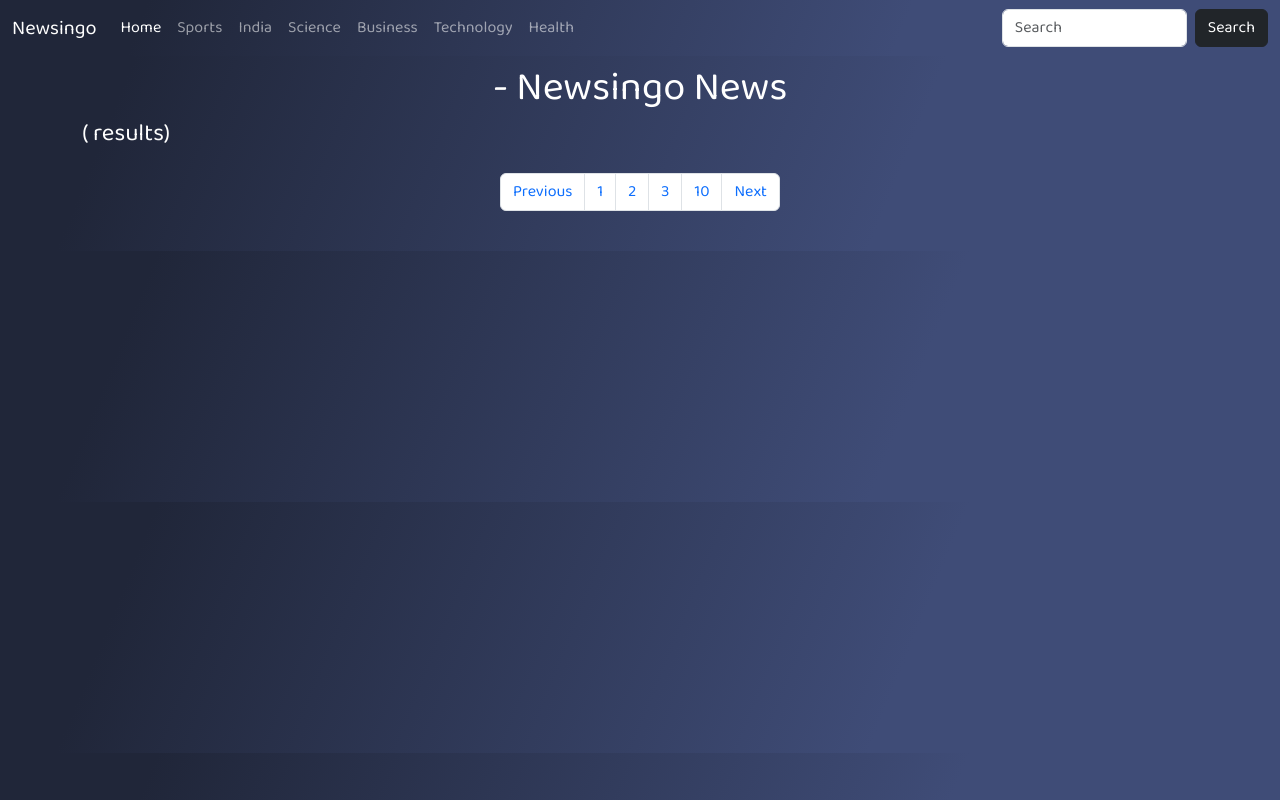
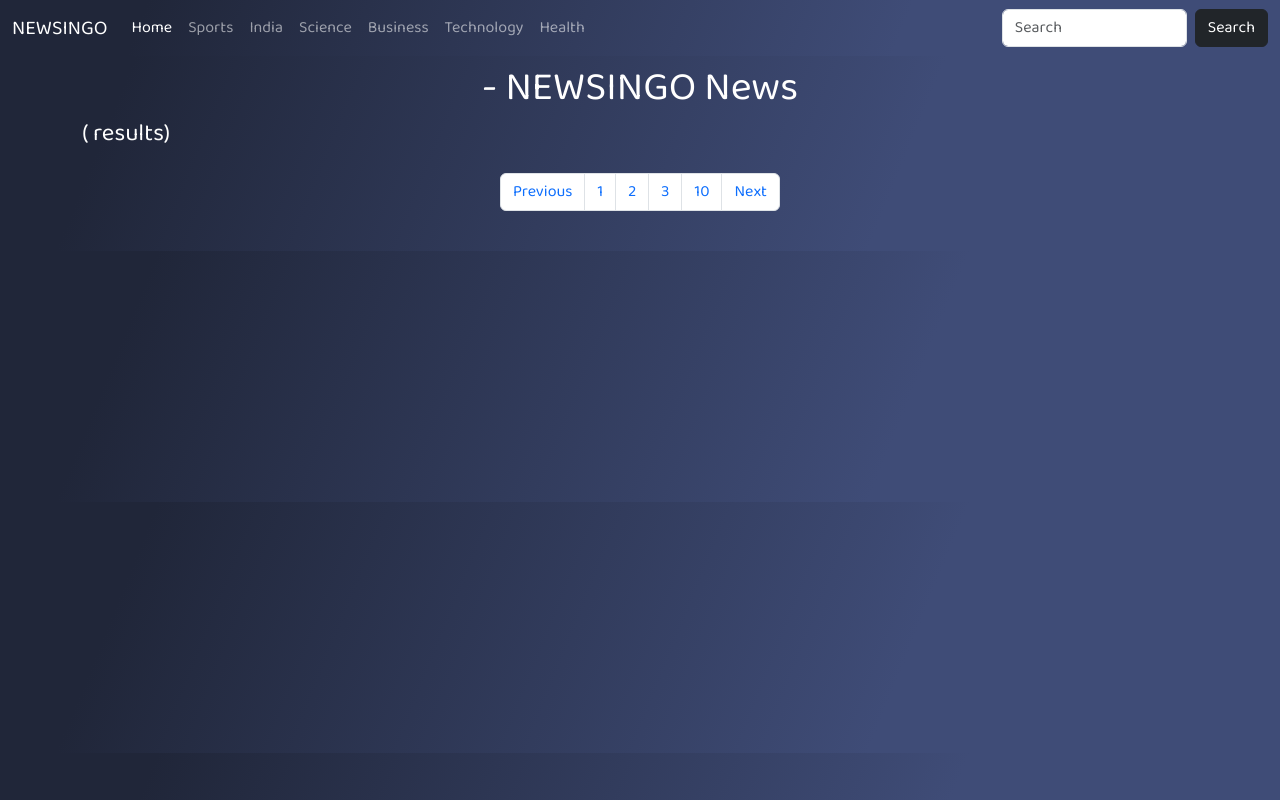
Before and after one commit to anirudh12032008/Newsingo, a website: page index.html in a window 1280 px wide. Drawn offline with nearby package versions, Linux system fonts and the light colour scheme; no server answers.

Commit message:
Minor UI changes

```diff
--- a/index.html
+++ b/index.html
@@ -4,7 +4,7 @@
 <head>
   <meta charset="utf-8">
   <meta name="viewport" content="width=device-width, initial-scale=1">
-  <title>Newsingo - Your favorite news app</title>
+  <title>NEWSINGO - Your favorite news app</title>
   <link href="https://cdn.jsdelivr.net/npm/bootstrap@5.3.0-alpha1/dist/css/bootstrap.min.css" rel="stylesheet"
     integrity="sha384-GLhlTQ8iRABdZLl6O3oVMWSktQOp6b7In1Zl3/Jr59b6EGGoI1aFkw7cmDA6j6gD" crossorigin="anonymous">
 </head>
@@ -400,7 +400,7 @@
   <nav class=" navbar navbar-dark navbar-expand-lg bg-body-tertiary"
     style="background: linear-gradient(112.1deg, rgb(32, 38, 57) 11.4%, rgb(63, 76, 119) 70.2%); ">
     <div class="container-fluid">
-      <a class="navbar-brand" href="#">Newsingo</a>
+      <a class="navbar-brand" href="#">NEWSINGO</a>
       <button class="navbar-toggler " type="button" data-bs-toggle="collapse" data-bs-target="#navbarSupportedContent"
         aria-controls="navbarSupportedContent" aria-expanded="false" aria-label="Toggle navigation">
         <span class="navbar-toggler-icon"></span>
@@ -443,7 +443,7 @@
   </nav>
 
   <div class="container  mx-auto">
-    <h1 class="text-center my-2 "><span id="queryText"></span> - Newsingo News </h1>
+    <h1 class="text-center my-2 "><span id="queryText"></span> - NEWSINGO News </h1>
     <div id="content" class="row">
       <div class="d-flex justify-content-center">
 
```
